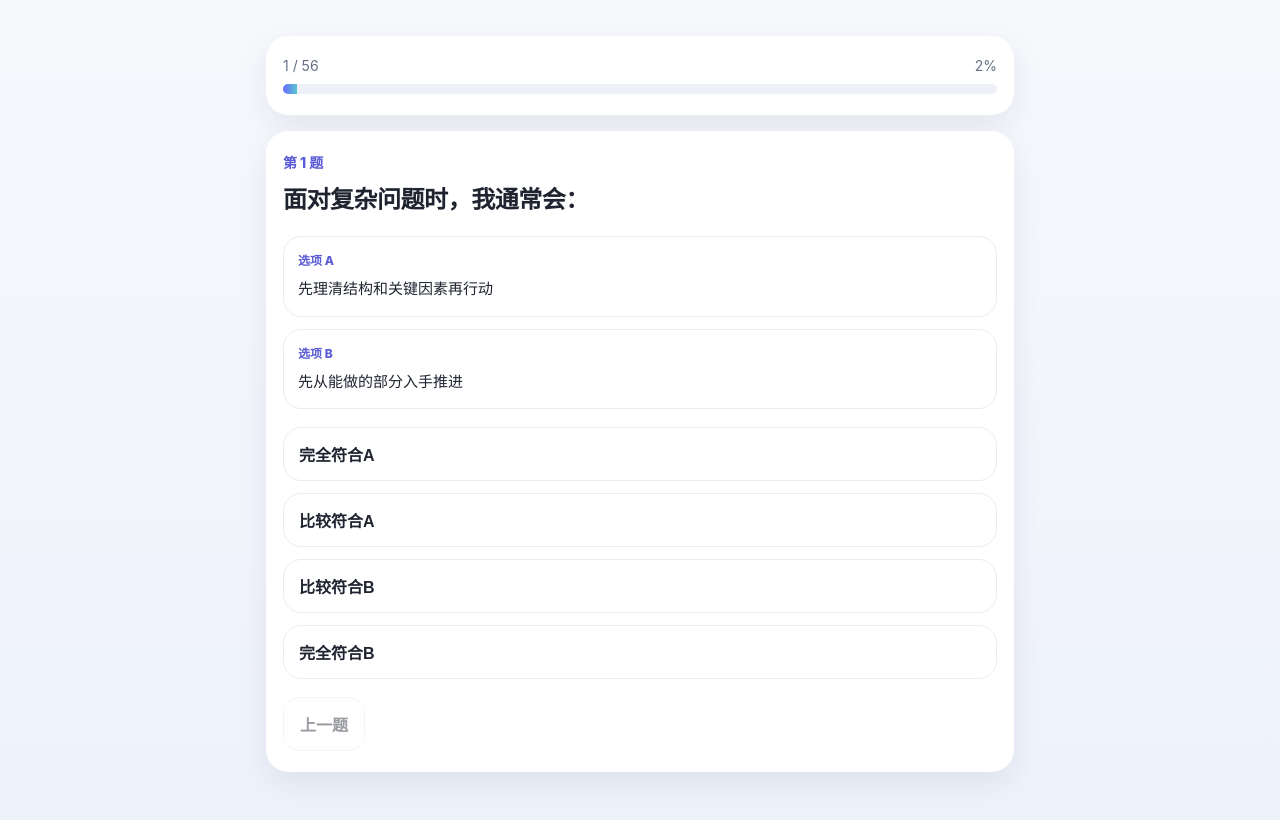
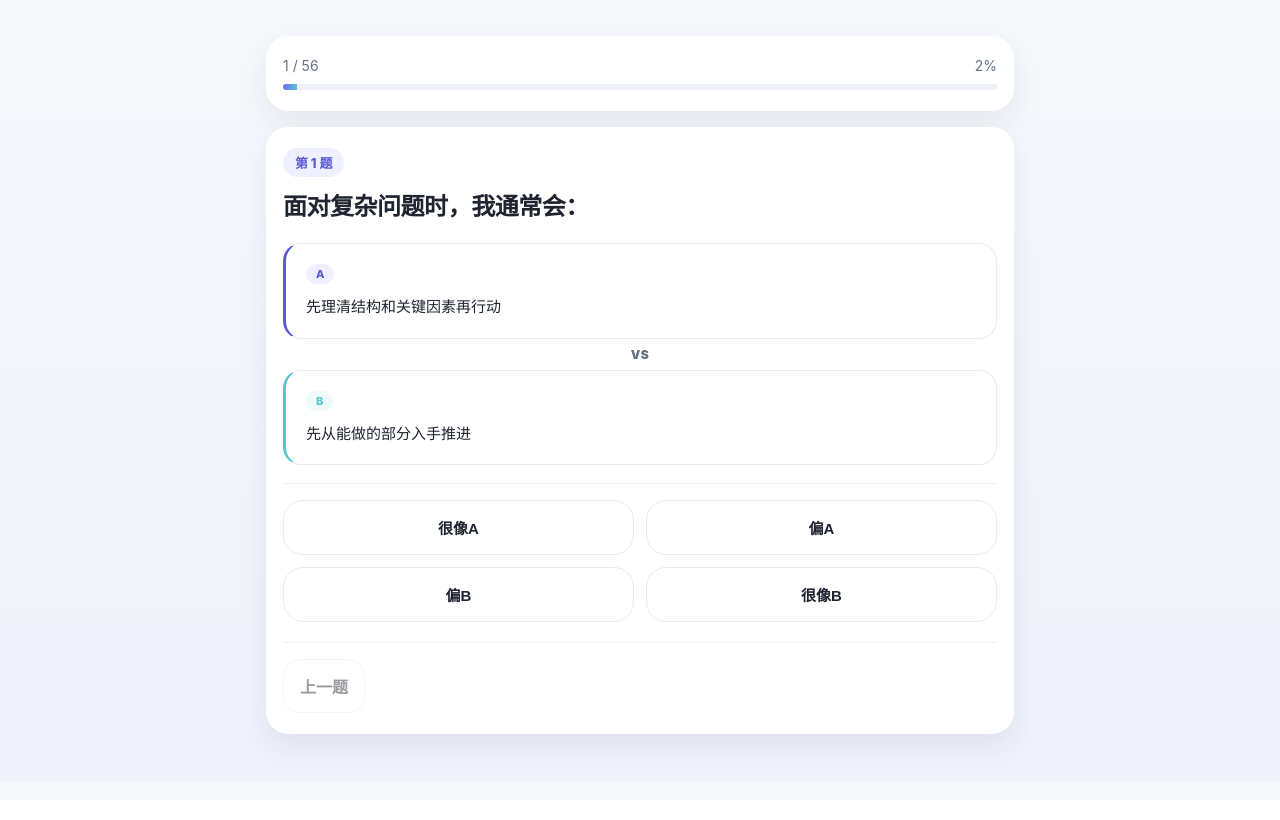
Before and after one commit to vivanfang0929/meta-capability-test, a plain HTML site: page index.html in a window 1280 px wide. Both pictures are taken after a click on the button "开始测试". Drawn offline with nearby package versions, Linux system fonts and the light colour scheme.

Commit message:
Update index.html

```diff
--- a/index.html
+++ b/index.html
@@ -52,6 +52,7 @@
     .sub{margin-top:12px;color:var(--muted);line-height:1.8;font-size:15px}
     .tiny{margin-top:10px;color:var(--muted);font-size:12px}
     .row{display:flex;gap:10px;flex-wrap:wrap;margin-top:18px}
+    .row-nav{margin-top:20px;padding-top:16px;border-top:1px solid #f0f0f5}
     button{
       appearance:none;border:0;cursor:pointer;border-radius:16px;font-size:16px;font-weight:800;
       transition:.18s ease;padding:14px 16px;
@@ -61,18 +62,23 @@
     .btn-secondary{background:#fff;border:1px solid var(--line);color:var(--text)}
     .btn-ghost{background:transparent;color:var(--muted)}
     .progress-top{display:flex;justify-content:space-between;align-items:center;color:var(--muted);font-size:14px;margin-bottom:10px}
-    .progress{height:10px;background:#edf1f7;border-radius:999px;overflow:hidden}
+    .progress{height:6px;background:#edf1f7;border-radius:999px;overflow:hidden}
     .bar{height:100%;width:0;background:linear-gradient(90deg,#6b6bff 0%,#57c5cf 100%);transition:width .25s ease}
-    .q-index{color:var(--primary);font-size:14px;font-weight:800;margin-bottom:10px}
+    .q-index{display:inline-block;color:var(--primary);font-size:13px;font-weight:800;margin-bottom:12px;padding:5px 12px;border-radius:999px;background:var(--soft)}
     .q-title{font-size:24px;line-height:1.5;font-weight:850;letter-spacing:-.02em}
-    .ab-box{display:grid;gap:12px;margin-top:18px}
-    .ab-card{border:1px solid var(--line);border-radius:18px;padding:14px;background:#fff}
-    .ab-tag{font-size:12px;font-weight:800;color:var(--primary);margin-bottom:8px}
-    .ab-text{font-size:15px;line-height:1.7}
-    .strength-grid{display:grid;gap:12px;margin-top:18px}
-    .option{width:100%;text-align:left;padding:14px 15px;border-radius:18px;border:1px solid var(--line);background:#fff;color:var(--text)}
-    .option.active{border-color:rgba(91,91,214,.25);background:linear-gradient(180deg,#f4f4ff 0%,#eefafd 100%);box-shadow:0 10px 24px rgba(91,91,214,.08)}
-    .option.selected{border-color:var(--primary);background:linear-gradient(135deg,var(--primary),var(--primary2));color:#fff;transform:scale(1.04);box-shadow:0 10px 28px rgba(91,91,214,.28);transition:all .18s ease}
+    .ab-box{display:grid;gap:0;margin-top:18px}
+    .ab-card{border:1px solid var(--line);border-radius:18px;padding:18px 16px 18px 20px;background:#fff;position:relative;border-left:3px solid var(--primary)}
+    .ab-card.b{border-left-color:#57c5cf}
+    .ab-tag{display:inline-block;font-size:11px;font-weight:800;color:var(--primary);margin-bottom:10px;padding:3px 10px;border-radius:999px;background:var(--soft)}
+    .ab-card.b .ab-tag{color:#57c5cf;background:rgba(87,197,207,.1)}
+    .ab-text{font-size:15px;line-height:1.7;text-align:left}
+    .vs-divider{text-align:center;font-size:12px;font-weight:900;color:var(--muted);padding:8px 0;letter-spacing:.05em}
+    .quiz-divider{height:1px;background:#f0f0f5;margin:18px 0 16px}
+    .strength-grid{display:grid;grid-template-columns:1fr 1fr;gap:12px;margin-top:16px}
+    .option{width:100%;text-align:center;padding:16px 10px;border-radius:20px;border:1px solid var(--line);background:#fff;color:var(--text);font-size:15px;font-weight:700;transition:.18s ease}
+    .option:active{transform:scale(.98);box-shadow:0 4px 12px rgba(0,0,0,.06)}
+    .option.active{border-color:rgba(91,91,214,.2);background:rgba(91,91,214,.05);color:var(--primary);font-weight:800;border-bottom:2px solid var(--primary)}
+    .option.selected{border-color:rgba(91,91,214,.3);background:rgba(91,91,214,.05);color:var(--primary);font-weight:800;border-bottom:2px solid var(--primary);transform:scale(1.03);box-shadow:0 6px 18px rgba(91,91,214,.12);transition:all .18s ease}
     .option small{display:block;color:var(--muted);margin-top:4px}
     .section-title{font-size:20px;font-weight:900;margin-bottom:12px}
     .result-hero{display:grid;gap:10px;text-align:center}
@@ -103,8 +109,12 @@
       .title{font-size:24px}
       .q-title{font-size:21px}
       .role-name{font-size:28px}
-      .card{padding:18px 14px}
+      .card{padding:18px 16px}
       canvas{height:280px!important}
+    }
+    @media (max-width:380px){
+      .strength-grid{grid-template-columns:1fr}
+      .card{padding:16px 16px}
     }
   </style>
 </head>
@@ -136,16 +146,18 @@
       <h2 class="q-title" id="questionTitle"></h2>
       <div class="ab-box">
         <div class="ab-card">
-          <div class="ab-tag">选项 A</div>
+          <div class="ab-tag">A</div>
           <div class="ab-text" id="optionAText"></div>
         </div>
-        <div class="ab-card">
-          <div class="ab-tag">选项 B</div>
+        <div class="vs-divider">VS</div>
+        <div class="ab-card b">
+          <div class="ab-tag">B</div>
           <div class="ab-text" id="optionBText"></div>
         </div>
       </div>
+      <div class="quiz-divider"></div>
       <div class="strength-grid" id="strengthGrid"></div>
-      <div class="row">
+      <div class="row row-nav">
         <button class="btn-secondary" id="prevBtn">上一题</button>
       </div>
     </div>
@@ -296,10 +308,10 @@ const QUESTIONS = [
 ];
 
 const ANSWER_OPTIONS = [
-  {value:3,label:'完全符合A'},
-  {value:2,label:'比较符合A'},
-  {value:1,label:'比较符合B'},
-  {value:0,label:'完全符合B'}
+  {value:3,label:'很像A'},
+  {value:2,label:'偏A'},
+  {value:1,label:'偏B'},
+  {value:0,label:'很像B'}
 ];
 
 const ROLE_DETAILS = {
```
